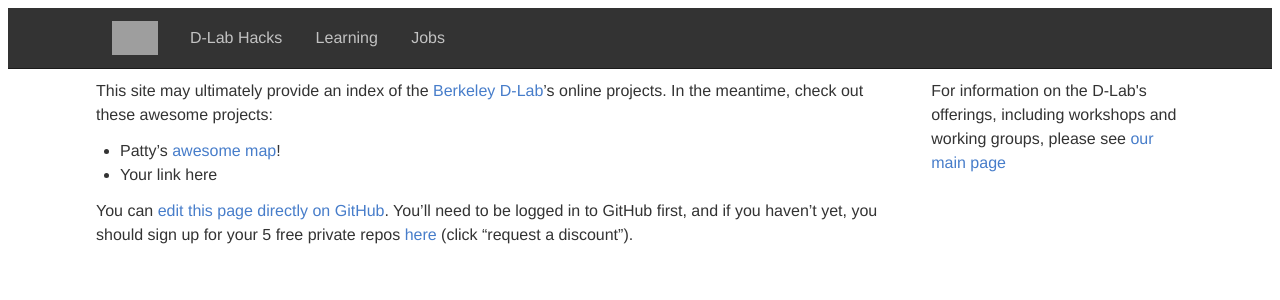
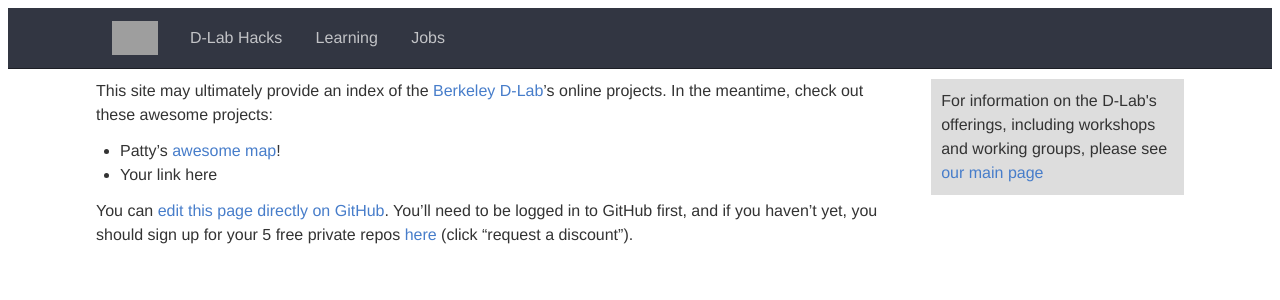
Before and after one commit to dlab-berkeley/dlab-berkeley.github.io, a Jekyll site: the page built from index.md, in a window 1280 px wide. Shown: the top 300 px of the page. Built offline with Jekyll 4.4.1, drawn with Linux system fonts in a browser that asks for light colours; grey boxes are pictures that could not be loaded.

Commit message:
Super pro

```diff
--- a/_sass/partials/_nav.scss
+++ b/_sass/partials/_nav.scss
@@ -5,7 +5,8 @@
   $dark-gray: #333 !default;
   $large-screen: em(860) !default;
   $navigation-padding: 1em;
-  $navigation-background: $dark-gray;
+  // $navigation-background: $dark-gray;
+  $navigation-background: rgb(50, 54, 66);
   $navigation-color: transparentize(white, 0.3);
   $navigation-color-hover: white;
   $navigation-height: 60px;
--- a/css/dlab.scss
+++ b/css/dlab.scss
@@ -12,7 +12,13 @@
   @include outer-container;
   padding-top: 10px;
   article { @include span-columns(9); }
-  aside { @include span-columns(3); }
+  aside {
+    @include span-columns(3);
+    @include background($light-gray);
+    p {
+      margin: 10px;
+    }
+  }
 }
 
 ul {
```
